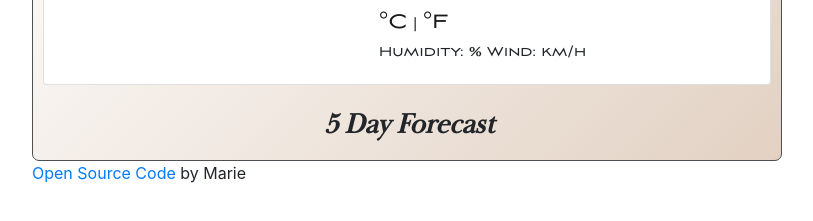
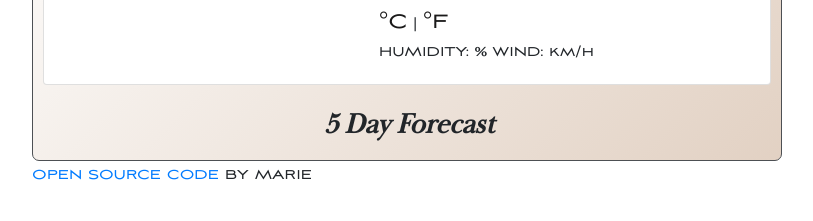
Before and after one commit to marielautenschlaeger/my-weather-app, a plain HTML site: page index.html in a window 1280 px wide. Shown: the part 141-362 px from the top of the page, without its empty margins (53-866 px from the left). Drawn offline with nearby package versions, Linux system fonts and the light colour scheme; no server answers; files whose address does not match are found by name.

Commit message:
styling change fonts

```diff
--- a/CSS/style.css
+++ b/CSS/style.css
@@ -111,3 +111,11 @@ h4{
   font-size: 16px;
 
 }
+a{
+  font-family:'aviano sans';
+  font-size: 16px;
+}
+span{
+  font-family:'aviano sans';
+  font-size: 16px;
+}
--- a/index.html
+++ b/index.html
@@ -51,8 +51,8 @@
                                         <a href="#" class = "fahrenheit-link" id="fahrenheit-link">°F</a>
                                     </span>
                                 </br>
-                                    <span>Humidity:</span> <span id="humidity"></span> <span>%</span>
-                                    <span>Wind:</span> <span id="wind"></span> <span> km/h</span>
+                                    <span>HUMIDITY:</span> <span id="humidity"></span> <span>%</span>
+                                    <span>WIND:</span> <span id="wind"></span> <span> km/h</span>
                                 </ul>
                                 </div>
                             </div>
@@ -73,9 +73,9 @@
 
         </div>
         <span>
-            <a href="https://github.com/marielautenschlaeger/my-weather-app">Open Source Code
+            <a href="https://github.com/marielautenschlaeger/my-weather-app">OPEN SOURCE CODE
             </a>
-            by Marie</span>
+            BY MARIE</span>
     </div>
 
     </div>
```
